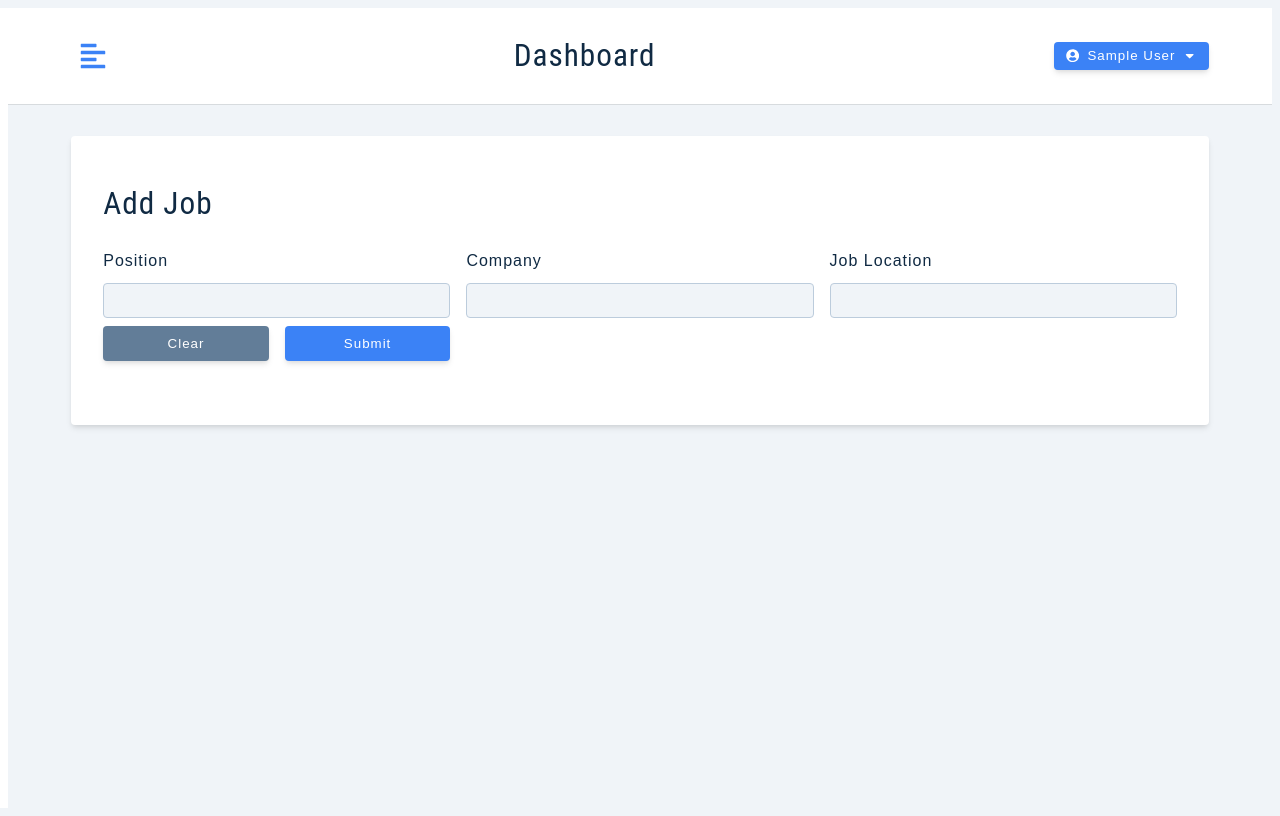
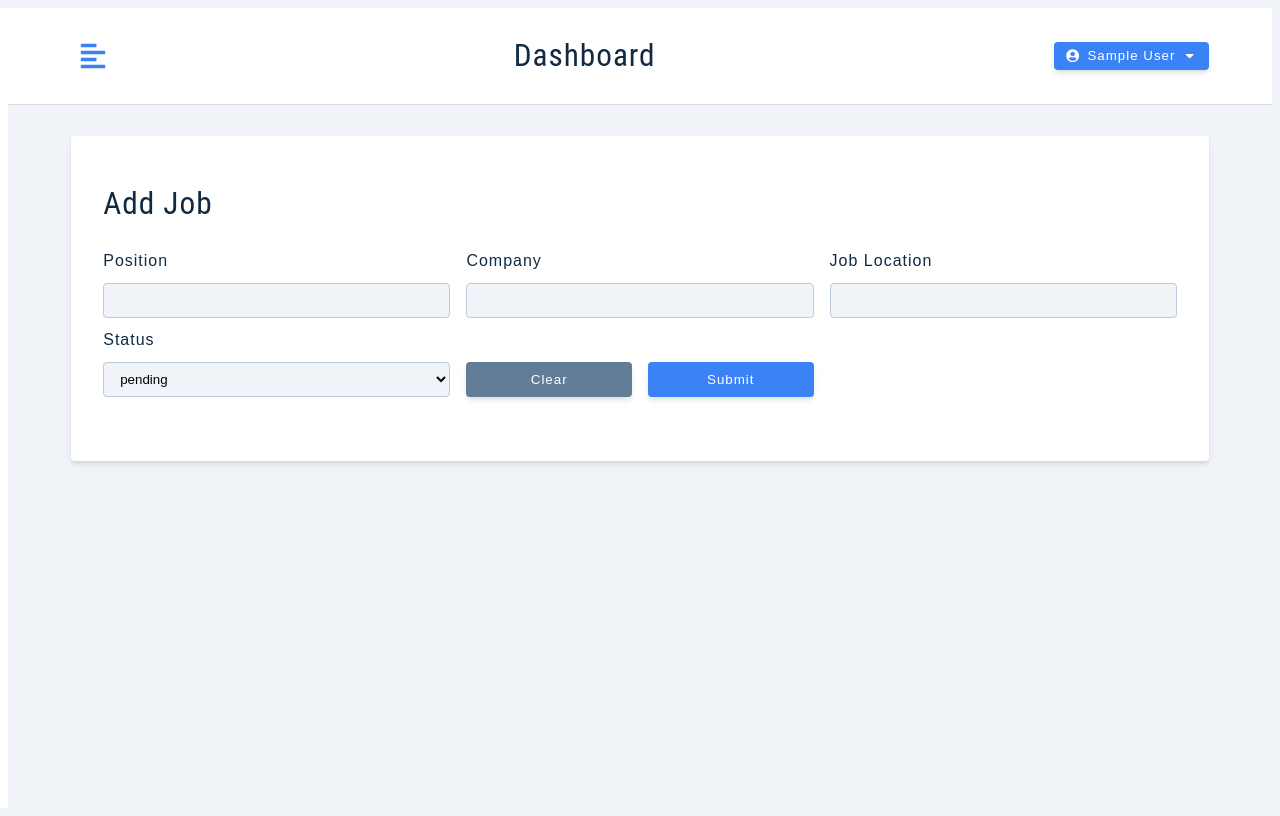
Before and after one commit to shawlu95/react-redux-toolkit-jobster, a React (Create React App) app: page /add-job in a window 1280 px wide. Built offline with nearby package versions, Linux system fonts and the light colour scheme; sample sign-in values are in the browser's storage; the HTML template or start-up script is replaced by a standard one.

Commit message:
Add job status select drop down menu

```diff
--- a/src/pages/dashboard/AddJob.js
+++ b/src/pages/dashboard/AddJob.js
@@ -59,7 +59,26 @@ const AddJob = () => {
             value={jobLocation}
             handleChange={handleJobInput}
           />
-          {/* job status */}
+          <div className='form-row'>
+            <label htmlFor='status' className='form-label'>
+              status
+            </label>
+            <select
+              name='status'
+              id='status'
+              value={status}
+              onChange={handleJobInput}
+              className='form-select'
+            >
+              {statusOptions.map((item, index) => {
+                return (
+                  <option value={item} key={index}>
+                    {item}
+                  </option>
+                );
+              })}
+            </select>
+          </div>
 
           {/* job type */}
 
```
